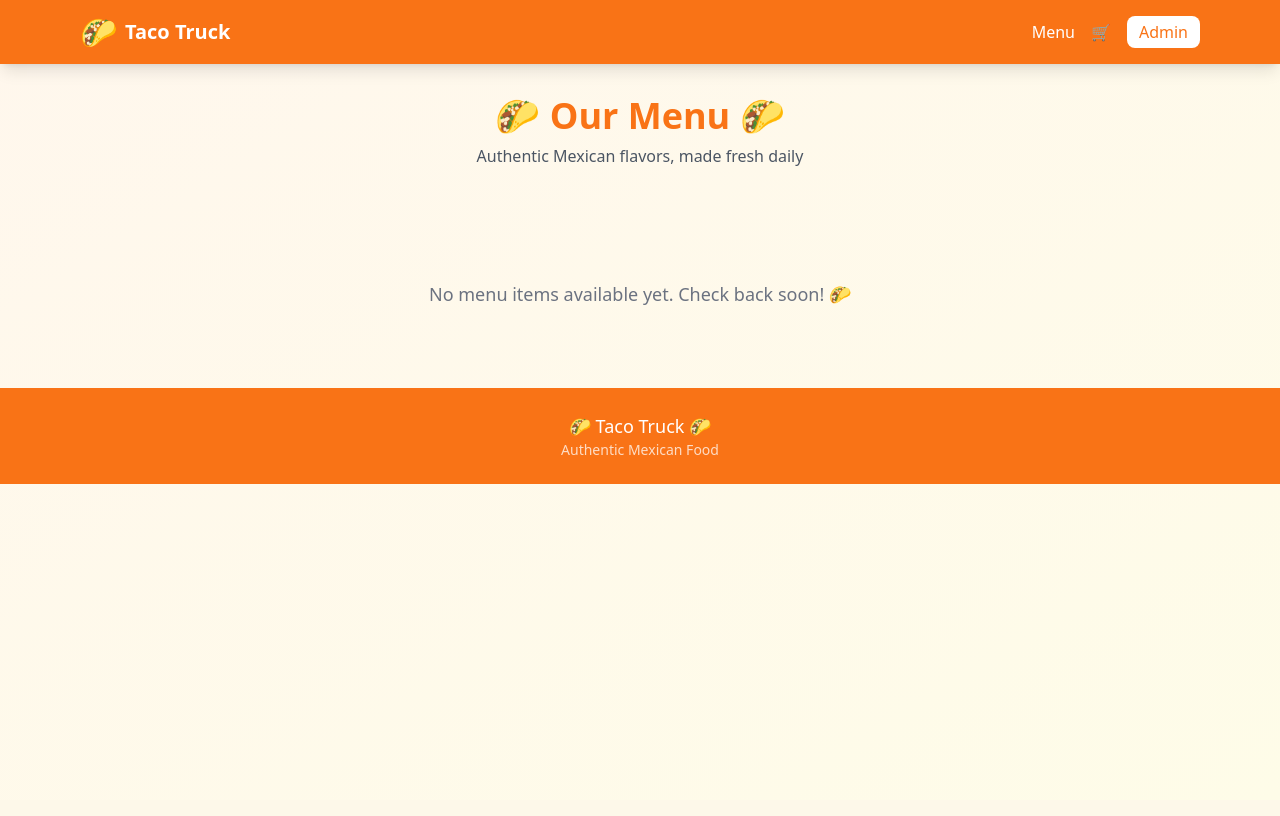
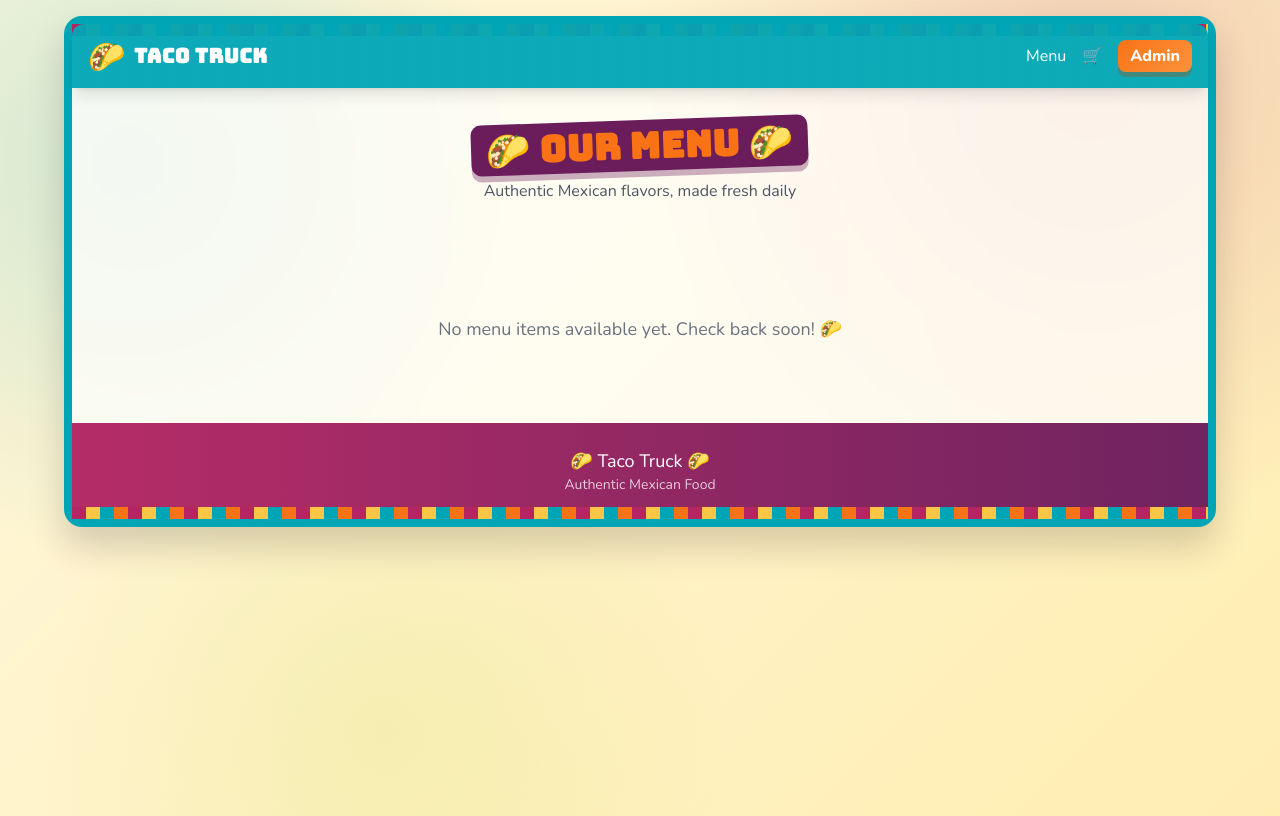
Before and after one commit to davislcruz/taco-truck-web-app, a FastAPI app: page /menu in a window 1280 px wide. Before the commit the page ends 484 px from the top, so only its background shows below. Run offline with FastAPI, Linux system fonts and the light colour scheme; data that the repository does not hold is empty; some libraries are stand-ins or nearby versions.

Commit message:
🎨 Apply Mexican poster aesthetic theme (bold colors, stickers, papel borders)

```diff
--- a/app/static/css/custom.css
+++ b/app/static/css/custom.css
@@ -1,87 +1,153 @@
-/* Custom styles for Taco Truck */
+/* Taco Truck - Mexican poster inspired theme */
 
-/* Smooth scrolling */
+:root {
+    --bg-yellow: #f9c646;
+    --bg-cream: #fff7dc;
+    --teal: #00a5b5;
+    --magenta: #b32663;
+    --purple: #6b1d5b;
+    --orange: #f97316;
+    --red: #dc2626;
+    --lime: #b8d335;
+    --ink: #2b1b1b;
+}
+
 html {
     scroll-behavior: smooth;
 }
 
-/* Toast animation */
-@keyframes slideIn {
-    from {
-        transform: translateX(100%);
-        opacity: 0;
-    }
-    to {
-        transform: translateX(0);
-        opacity: 1;
-    }
+body {
+    color: var(--ink);
+    background:
+        radial-gradient(circle at 10% 20%, rgba(0,165,181,.18), transparent 30%),
+        radial-gradient(circle at 85% 10%, rgba(179,38,99,.18), transparent 35%),
+        radial-gradient(circle at 30% 90%, rgba(184,211,53,.14), transparent 30%),
+        linear-gradient(135deg, var(--bg-cream), #ffeeb2);
+    font-family: "Nunito", system-ui, sans-serif;
+}
+
+h1, h2, h3, .display-font {
+    font-family: "Bungee", "Impact", sans-serif;
+    letter-spacing: .5px;
+}
+
+.poster-shell {
+    border: 8px solid var(--teal);
+    border-radius: 18px;
+    box-shadow: 0 20px 35px rgba(43, 27, 27, .18);
+    background: rgba(255, 255, 255, .72);
+    backdrop-filter: blur(1px);
+}
+
+.papel-border {
+    position: relative;
+}
+
+.papel-border::before,
+.papel-border::after {
+    content: "";
+    position: absolute;
+    left: 0;
+    right: 0;
+    height: 12px;
+    background-image: repeating-linear-gradient(
+        90deg,
+        var(--magenta) 0 14px,
+        var(--bg-yellow) 14px 28px,
+        var(--teal) 28px 42px,
+        var(--orange) 42px 56px
+    );
+    z-index: 0;
+}
+
+.papel-border::before { top: 0; }
+.papel-border::after { bottom: 0; }
+
+.section-title {
+    display: inline-block;
+    background: var(--purple);
+    color: #ffd95e;
+    padding: .35rem .9rem;
+    border-radius: 10px;
+    transform: rotate(-2deg);
+    box-shadow: 0 6px 0 rgba(107, 29, 91, .35);
+}
+
+.price-sticker {
+    background: var(--red);
+    color: #fff;
+    font-weight: 900;
+    padding: .3rem .65rem;
+    border-radius: 999px;
+    box-shadow: 0 4px 0 rgba(120, 17, 17, .3);
+}
+
+.menu-card {
+    background: linear-gradient(180deg, #fff 0%, #fff7e7 100%);
+    border: 2px solid #f5ce66;
+    border-radius: 16px;
+    box-shadow: 0 10px 18px rgba(49, 25, 22, .1);
+    overflow: hidden;
+}
+
+.menu-card:hover {
+    transform: translateY(-3px) rotate(-.4deg);
+    box-shadow: 0 14px 26px rgba(49, 25, 22, .18);
+    transition: all .2s ease;
+}
+
+.poster-btn {
+    background: linear-gradient(135deg, var(--orange), #fb923c);
+    color: #fff;
+    font-weight: 800;
+    border-radius: 10px;
+    box-shadow: 0 5px 0 rgba(165, 75, 16, .35);
+    transition: transform .12s ease, box-shadow .12s ease;
+}
+
+.poster-btn:hover {
+    transform: translateY(-1px);
+    box-shadow: 0 7px 0 rgba(165, 75, 16, .35);
+}
+
+.poster-btn:active,
+button:active {
+    transform: translateY(2px);
+    box-shadow: 0 2px 0 rgba(165, 75, 16, .35);
+}
+
+.nav-viva {
+    background:
+        linear-gradient(90deg, rgba(0,165,181,.95), rgba(0,165,181,.95)),
+        repeating-linear-gradient(
+            90deg,
+            rgba(255,255,255,.16) 0 12px,
+            rgba(255,255,255,0) 12px 24px
+        );
+}
+
+.admin-panel {
+    border: 2px solid #f2c24b;
+    border-radius: 14px;
+    background: #fff9ea;
 }
 
 #toast-container > div {
-    animation: slideIn 0.3s ease-out;
+    animation: slideIn .3s ease-out;
 }
 
-/* Button press effect */
-button:active {
-    transform: scale(0.98);
+@keyframes slideIn {
+    from { transform: translateX(100%); opacity: 0; }
+    to { transform: translateX(0); opacity: 1; }
 }
 
-/* Card hover effect */
-.card-hover:hover {
-    transform: translateY(-2px);
-    box-shadow: 0 10px 25px -5px rgba(0, 0, 0, 0.1);
+input:focus, textarea:focus, select:focus {
+    outline: none;
+    border-color: var(--orange);
+    box-shadow: 0 0 0 3px rgba(249, 115, 22, 0.2);
 }
 
-/* Status badge pulse */
-.status-pulse {
-    animation: pulse 2s infinite;
+footer {
+    background:
+        linear-gradient(90deg, rgba(179,38,99,.97), rgba(107,29,91,.97));
 }
-
-@keyframes pulse {
-    0%, 100% {
-        opacity: 1;
-    }
-    50% {
-        opacity: 0.7;
-    }
-}
-
-/* Form input focus ring */
-input:focus, textarea:focus, select:focus {
-    outline: none;
-    ring: 2px;
-    ring-color: #f97316;
-}
-
-/* Loading spinner */
-.spinner {
-    border: 3px solid #f3f3f3;
-    border-top: 3px solid #f97316;
-    border-radius: 50%;
-    width: 24px;
-    height: 24px;
-    animation: spin 1s linear infinite;
-}
-
-@keyframes spin {
-    0% { transform: rotate(0deg); }
-    100% { transform: rotate(360deg); }
-}
-
-/* Mobile menu */
-@media (max-width: 640px) {
-    nav .nav-links {
-        display: none;
-    }
-
-    nav .nav-links.mobile-open {
-        display: flex;
-        flex-direction: column;
-        position: absolute;
-        top: 100%;
-        left: 0;
-        right: 0;
-        background: #f97316;
-        padding: 1rem;
-    }
-}
--- a/app/templates/base.html
+++ b/app/templates/base.html
@@ -4,6 +4,10 @@
     <meta charset="UTF-8">
     <meta name="viewport" content="width=device-width, initial-scale=1.0">
     <title>{% block title %}{{ app_name }}{% endblock %}</title>
+
+    <link rel="preconnect" href="https://fonts.googleapis.com">
+    <link rel="preconnect" href="https://fonts.gstatic.com" crossorigin>
+    <link href="https://fonts.googleapis.com/css2?family=Bungee&family=Nunito:wght@400;600;700;800;900&display=swap" rel="stylesheet">
 
     <!-- Tailwind CSS CDN -->
     <script src="https://cdn.tailwindcss.com"></script>
@@ -30,14 +34,15 @@
 
     {% block head %}{% endblock %}
 </head>
-<body class="min-h-screen bg-gradient-to-br from-orange-50 to-yellow-50">
+<body class="min-h-screen">
+    <div class="max-w-6xl mx-auto mt-4 mb-4 poster-shell papel-border">
 
     <!-- Navigation -->
-    <nav class="bg-taco-orange shadow-lg sticky top-0 z-50">
+    <nav class="nav-viva shadow-lg sticky top-0 z-50 rounded-t-xl">
         <div class="max-w-6xl mx-auto px-4">
             <div class="flex justify-between items-center h-16">
                 <!-- Logo -->
-                <a href="/menu" class="flex items-center space-x-2 text-white font-bold text-xl">
+                <a href="/menu" class="flex items-center space-x-2 text-white font-bold text-xl display-font">
                     <span class="text-3xl">🌮</span>
                     <span>Taco Truck</span>
                 </a>
@@ -49,12 +54,12 @@
                     {% if is_admin %}
                     <a href="/admin" class="text-white hover:text-yellow-200 transition">Dashboard</a>
                     <a href="/admin/orders" class="text-white hover:text-yellow-200 transition">Orders</a>
-                    <a href="/logout" class="bg-white text-taco-orange px-3 py-1 rounded-lg font-medium hover:bg-yellow-100 transition">Logout</a>
+                    <a href="/logout" class="poster-btn px-3 py-1 rounded-lg">Logout</a>
                     {% else %}
                     <a href="/cart" class="text-white hover:text-yellow-200 transition flex items-center">
                         🛒 <span id="cart-count" class="ml-1 bg-taco-red text-white text-xs rounded-full px-2 py-0.5">0</span>
                     </a>
-                    <a href="/login" class="bg-white text-taco-orange px-3 py-1 rounded-lg font-medium hover:bg-yellow-100 transition">Admin</a>
+                    <a href="/login" class="poster-btn px-3 py-1 rounded-lg">Admin</a>
                     {% endif %}
                 </div>
             </div>
@@ -84,7 +89,7 @@
     </main>
 
     <!-- Footer -->
-    <footer class="bg-taco-orange text-white py-6 mt-auto">
+    <footer class="text-white py-6 mt-auto rounded-b-xl">
         <div class="max-w-6xl mx-auto px-4 text-center">
             <p class="text-lg">🌮 Taco Truck 🌮</p>
             <p class="text-sm opacity-75">Authentic Mexican Food</p>
@@ -98,5 +103,6 @@
     <script src="/static/js/cart.js"></script>
 
     {% block scripts %}{% endblock %}
+    </div>
 </body>
 </html>
--- a/app/templates/menu.html
+++ b/app/templates/menu.html
@@ -4,14 +4,14 @@
 
 {% block content %}
 <div class="mb-8 text-center">
-    <h1 class="text-4xl font-bold text-taco-orange mb-2">🌮 Our Menu 🌮</h1>
+    <h1 class="text-4xl font-bold text-taco-orange mb-2 section-title">🌮 Our Menu 🌮</h1>
     <p class="text-gray-600">Authentic Mexican flavors, made fresh daily</p>
 </div>
 
 <!-- Category Navigation -->
 <div class="flex flex-wrap justify-center gap-2 mb-8">
     {% for category in categories %}
-    <a href="#cat-{{ category.id }}" class="bg-white px-4 py-2 rounded-full shadow hover:shadow-md transition font-medium text-gray-700 hover:text-taco-orange border border-gray-200">
+    <a href="#cat-{{ category.id }}" class="bg-white px-4 py-2 rounded-full shadow hover:shadow-md transition font-bold text-gray-700 hover:text-taco-orange border-2 border-yellow-300">
         {{ category.name }}
     </a>
     {% endfor %}
@@ -21,7 +21,7 @@
 {% for category in categories %}
 <section id="cat-{{ category.id }}" class="mb-12">
     <div class="border-b-4 border-taco-orange pb-2 mb-6">
-        <h2 class="text-2xl font-bold text-gray-800">{{ category.name }}</h2>
+        <h2 class="text-2xl font-bold text-gray-800 section-title">{{ category.name }}</h2>
         {% if category.description %}
         <p class="text-gray-600">{{ category.description }}</p>
         {% endif %}
@@ -29,7 +29,7 @@
 
     <div class="grid grid-cols-1 md:grid-cols-2 lg:grid-cols-3 gap-6">
         {% for item in items_by_category[category.id] %}
-        <div class="bg-white rounded-xl shadow-md hover:shadow-xl transition-all duration-300 overflow-hidden group">
+        <div class="menu-card transition-all duration-300 overflow-hidden group">
             <!-- Item Image or Placeholder -->
             <div class="h-40 bg-gradient-to-br from-orange-100 to-yellow-100 flex items-center justify-center text-6xl">
                 {% if item.image_url %}
@@ -42,7 +42,7 @@
             <div class="p-4">
                 <div class="flex justify-between items-start mb-2">
                     <h3 class="font-bold text-lg text-gray-800">{{ item.name }}</h3>
-                    <span class="text-taco-orange font-bold text-lg">{{ item.price | currency }}</span>
+                    <span class="price-sticker text-lg">{{ item.price | currency }}</span>
                 </div>
 
                 {% if item.description %}
@@ -51,7 +51,7 @@
 
                 <button
                     onclick="addToCart({{ item.id }}, '{{ item.name }}', {{ item.price }})"
-                    class="w-full bg-taco-orange text-white py-2 rounded-lg font-medium hover:bg-orange-600 transition transform hover:scale-105 active:scale-95">
+                    class="w-full poster-btn py-2 rounded-lg font-medium transition transform hover:scale-105 active:scale-95">
                     Add to Cart 🛒
                 </button>
             </div>
```
Also changed, not shown: app/templates/admin/dashboard.html (+6 -6 lines), app/templates/admin/menu.html (+4 -4 lines), app/templates/admin/orders.html (+4 -4 lines).
